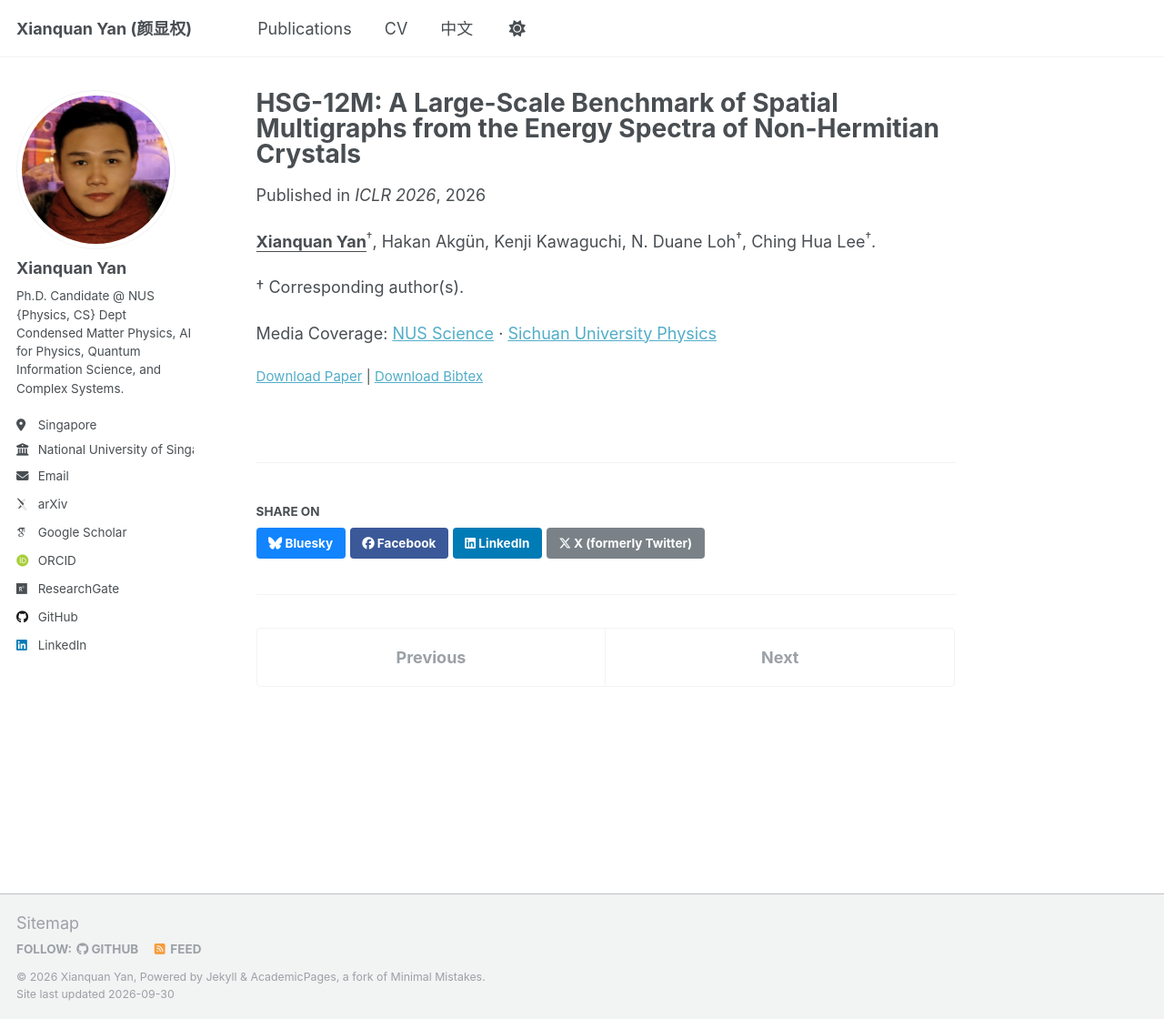
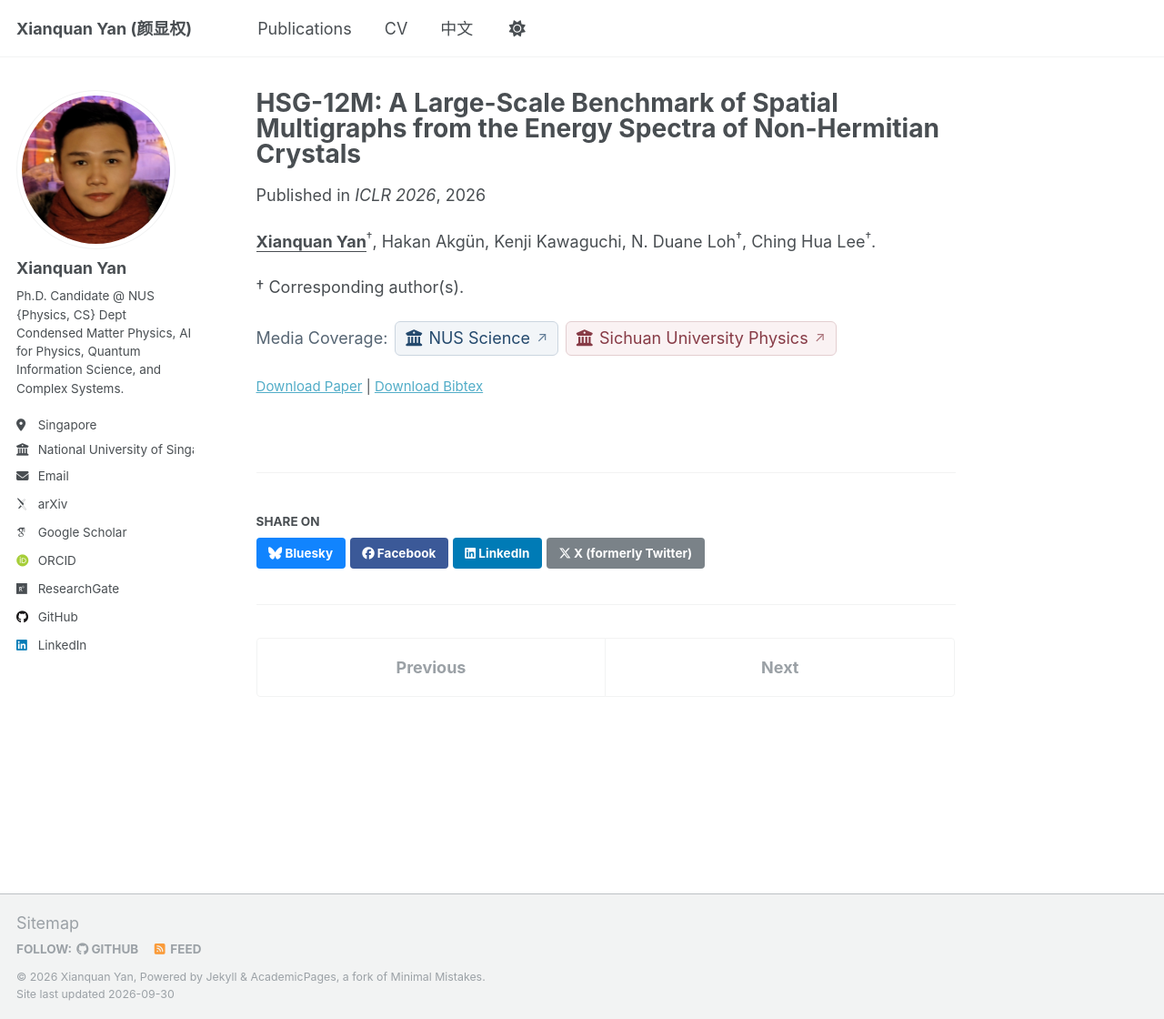
Before and after one commit to sarinstein-yan/sarinstein-yan.github.io, a Jekyll site: the page built from _publications/2025-06-hsg12m.md, in a window 1280 px wide and 1120 px high. Shown: the whole window at 91% size. Built offline with Jekyll 4.4.1, drawn with Linux system fonts in a browser that asks for light colours; some web fonts are replaced.

Commit message:
Style media coverage links as university icon badges

```diff
--- a/_includes/publication-media.html
+++ b/_includes/publication-media.html
@@ -1,3 +1,3 @@
 {% if include.publication.media_coverage %}
-<p class="pub-card__media">{% if page.lang == 'zh' %}媒体报道：{% else %}Media Coverage: {% endif %}{% for coverage in include.publication.media_coverage %}<a href="{{ coverage.url | escape }}">{{ coverage.label | escape }}</a>{% unless forloop.last %} · {% endunless %}{% endfor %}</p>
+<p class="pub-card__media"><span>{% if page.lang == 'zh' %}媒体报道：{% else %}Media Coverage:{% endif %}</span>{% for coverage in include.publication.media_coverage %}<a class="media-badge{% if coverage.institution %} media-badge--{{ coverage.institution | escape }}{% endif %}" href="{{ coverage.url | escape }}"><i class="fas fa-university" aria-hidden="true"></i><span>{{ coverage.label | escape }}</span><span class="media-badge__arrow" aria-hidden="true">↗</span></a>{% endfor %}</p>
 {% endif %}
--- a/_publications/2025-06-hsg12m.md
+++ b/_publications/2025-06-hsg12m.md
@@ -34,6 +36,7 @@ metrics:
 
 † Corresponding author(s).
 
+<link rel="stylesheet" href="{{ "/assets/css/publications.css" | relative_url }}">
 {% include publication-media.html publication=page %}
 
 <!-- **Abstract:**
--- a/assets/css/publications.css
+++ b/assets/css/publications.css
@@ -25,5 +25,12 @@ html[data-theme="dark"] .publication-list{--pub-ink:#a8cfe9;--pub-muted:#b0bcc6;
 
 .publication-list .pub-metric-note a{color:var(--pub-muted)}
 
-.publication-list .pub-card__media{font-size:.76em;color:var(--pub-muted)}
-.publication-list .pub-card__media a{color:inherit;text-decoration:underline}
+.pub-card__media{display:flex;flex-wrap:wrap;align-items:center;gap:.45rem;font-size:.76em;color:var(--pub-muted,#566573)}
+.pub-card__media .media-badge{display:inline-flex;align-items:center;gap:.4rem;padding:.25rem .6rem;border:1px solid #cbd5df;border-radius:6px;background:#f2f5f8;color:#24496d;text-decoration:none;line-height:1.5}
+.pub-card__media .media-badge--scu{border-color:#e3ced0;background:#faf2f3;color:#873b46}
+.pub-card__media .media-badge:hover{text-decoration:underline;filter:brightness(.95)}
+.media-badge__arrow{font-size:.85em;opacity:.7}
+.pub-card__media .media-badge:focus-visible{outline:2px solid currentColor;outline-offset:3px}
+html[data-theme="dark"] .pub-card__media{color:#b0bcc6}
+html[data-theme="dark"] .pub-card__media .media-badge{background:#253b4c;border-color:#4c657a;color:#c1def3}
+html[data-theme="dark"] .pub-card__media .media-badge--scu{background:#442e35;border-color:#76535d;color:#f0c8cf}
```
Also changed, not shown: other parts of _publications/2025-06-hsg12m.md (+2 -0 lines).
